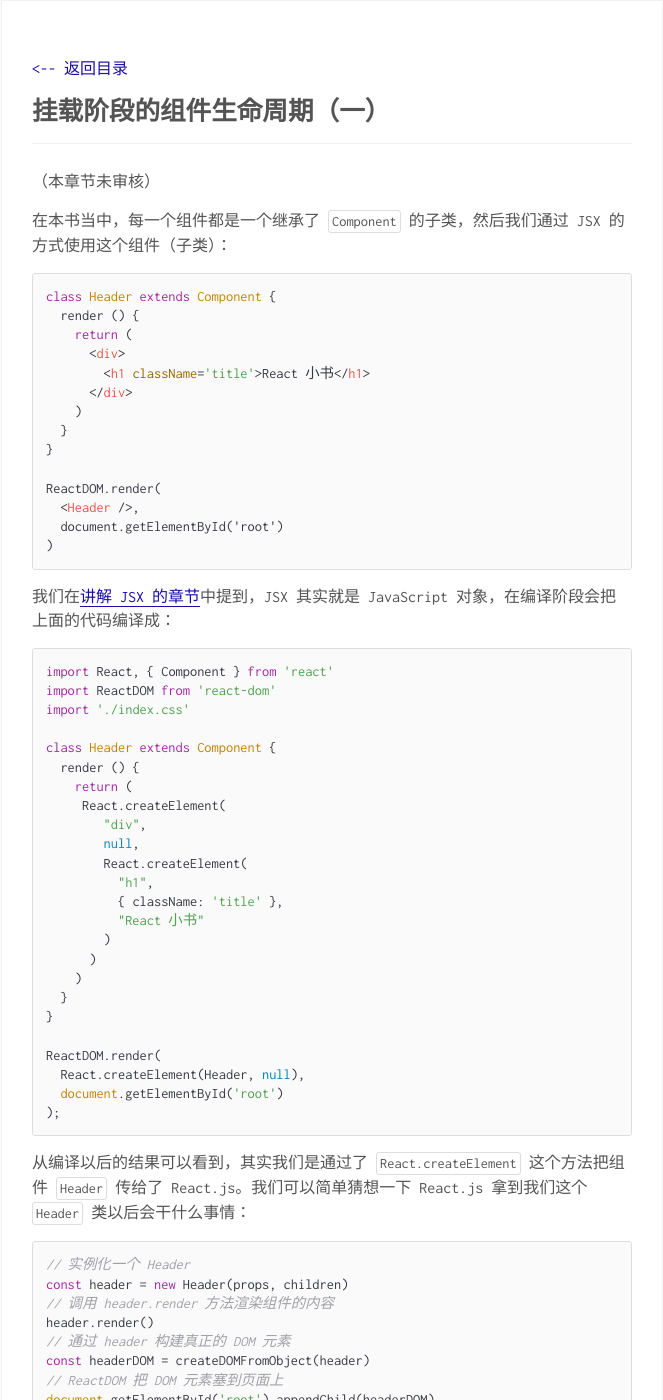
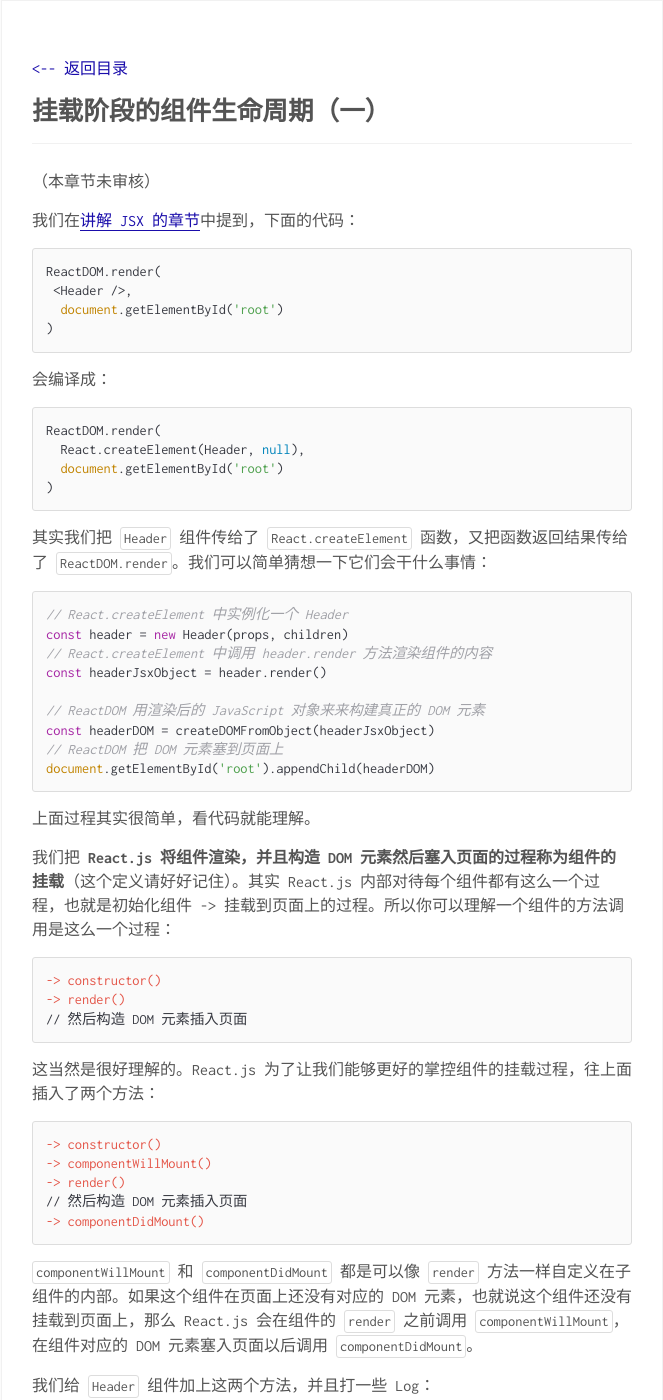
Before and after one commit to huzidaha/react-naive-book, a Jekyll site: the page built from _posts/2016-12-15-lesson18.md, in a window 1280 px wide and 1400 px high. Shown: the whole window, without its empty margins (308-971 px from the left). Built offline with Jekyll 4.4.1, drawn with Linux system fonts in a browser that asks for light colours; comment, search, counter and statistics services are not loaded.

Commit message:
根据审核结果精简文本

````diff
--- a/_posts/2016-12-15-lesson18.md
+++ b/_posts/2016-12-15-lesson18.md
@@ -5,63 +5,34 @@ title: 挂载阶段的组件生命周期（一）
 
 （本章节未审核）
 
-在本书当中，每一个组件都是一个继承了 `Component` 的子类，然后我们通过 JSX 的方式使用这个组件（子类）：
+我们在[讲解 JSX 的章节](/blog/lesson6)中提到，下面的代码：
 
 ```javascript
-class Header extends Component {
-  render () {
-    return (
-      <div>
-        <h1 className='title'>React 小书</h1>
-      </div>
-    )
-  }
-}
-
 ReactDOM.render(
-  <Header />,
+ <Header />,
   document.getElementById('root')
 )
 ```
 
-我们在[讲解 JSX 的章节](/blog/lesson6)中提到，JSX 其实就是 JavaScript 对象，在编译阶段会把上面的代码编译成：
+会编译成：
 
 ```javascript
-import React, { Component } from 'react'
-import ReactDOM from 'react-dom'
-import './index.css'
-
-class Header extends Component {
-  render () {
-    return (
-     React.createElement(
-        "div",
-        null,
-        React.createElement(
-          "h1",
-          { className: 'title' },
-          "React 小书"
-        )
-      )
-    )
-  }
-}
-
 ReactDOM.render(
   React.createElement(Header, null),
   document.getElementById('root')
-);
+)
 ```
 
-从编译以后的结果可以看到，其实我们是通过了 `React.createElement` 这个方法把组件 `Header` 传给了 React.js。我们可以简单猜想一下 React.js 拿到我们这个 `Header` 类以后会干什么事情：
+其实我们把 `Header` 组件传给了 `React.createElement` 函数，又把函数返回结果传给了 `ReactDOM.render`。我们可以简单猜想一下它们会干什么事情：
 
 ```javascript
-// 实例化一个 Header
+// React.createElement 中实例化一个 Header
 const header = new Header(props, children)
-// 调用 header.render 方法渲染组件的内容
-header.render()
-// 通过 header 构建真正的 DOM 元素
-const headerDOM = createDOMFromObject(header)
+// React.createElement 中调用 header.render 方法渲染组件的内容
+const headerJsxObject = header.render()
+
+// ReactDOM 用渲染后的 JavaScript 对象来来构建真正的 DOM 元素
+const headerDOM = createDOMFromObject(headerJsxObject)
 // ReactDOM 把 DOM 元素塞到页面上
 document.getElementById('root').appendChild(headerDOM)
 ```
````
Also changed, not shown: _posts/2016-12-27-lesson6.md (+1 -1 lines).
